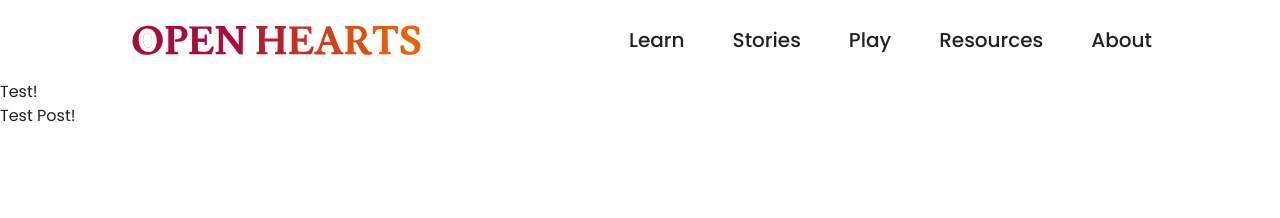
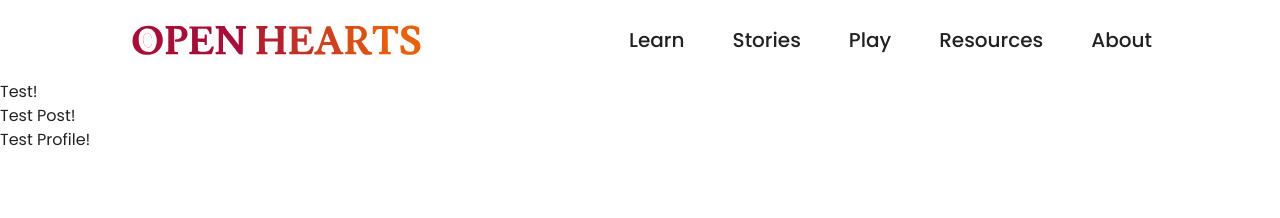
Before and after one commit to heavens-potato/open-hearts, a Next.js app in the folder open-hearts/: page /minigame in a window 1280 px wide. Shown: the top 218 px of the page. Built offline with nearby package versions, Linux system fonts and the light colour scheme; a web font is replaced by a local one.

Commit message:
Added third test for sending multiple parameters and receiving conditional response

```diff
--- a/open-hearts/src/app/minigame/page.js
+++ b/open-hearts/src/app/minigame/page.js
@@ -30,6 +30,21 @@ export default function minigame() {
                 console.error("Error Fetching data:", error);
             }
         };
+
+        const testSendTwo = async () => {
+            try{
+                const response = await axios.post("http://localhost:8080/api/testTwo",
+                {
+                    name: "Michael Carter",
+                    scammer: false,
+                    messageOne: "Looking forward to meeting you!"
+                })
+                const result = response.data;
+                console.log(result);
+            } catch (error) {
+                console.error("Error Fetching data:", error);
+            }
+        }
         // fetchData()
     // })
 
@@ -39,6 +54,8 @@ export default function minigame() {
             <button style={{cursor: 'pointer'}} onClick={fetchData}>Test!</button>
             <br></br>
             <button style={{cursor: 'pointer'}} onClick={testSendOne}>Test Post!</button>
+            <br></br>
+            <button style={{cursor: 'pointer'}} onClick={testSendTwo}>Test Profile!</button>
         </div>
     )
 }
```
